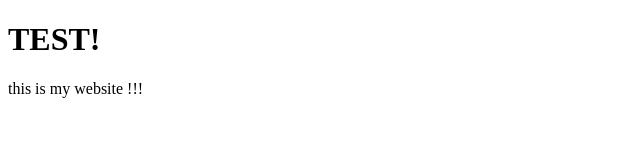
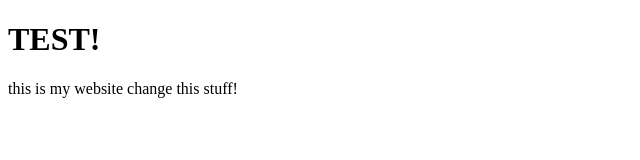
Before and after one commit to orimolco102/HTML-CSS-GITHUB, a plain HTML site: page projects/index.html in a window 1280 px wide. Shown: the whole page, without its empty margins (0-640 px from the left). Drawn offline with Linux system fonts and the light colour scheme.

Commit message:
conflict resolved

```diff
--- a/projects/index.html
+++ b/projects/index.html
@@ -8,7 +8,7 @@
 <body>
     <header>
         <h1> TEST!</h1>
-        <p> this is my website !!!</p>
+        <p> this is my website change this stuff!</p>
     </header>
 
 </body>
```
